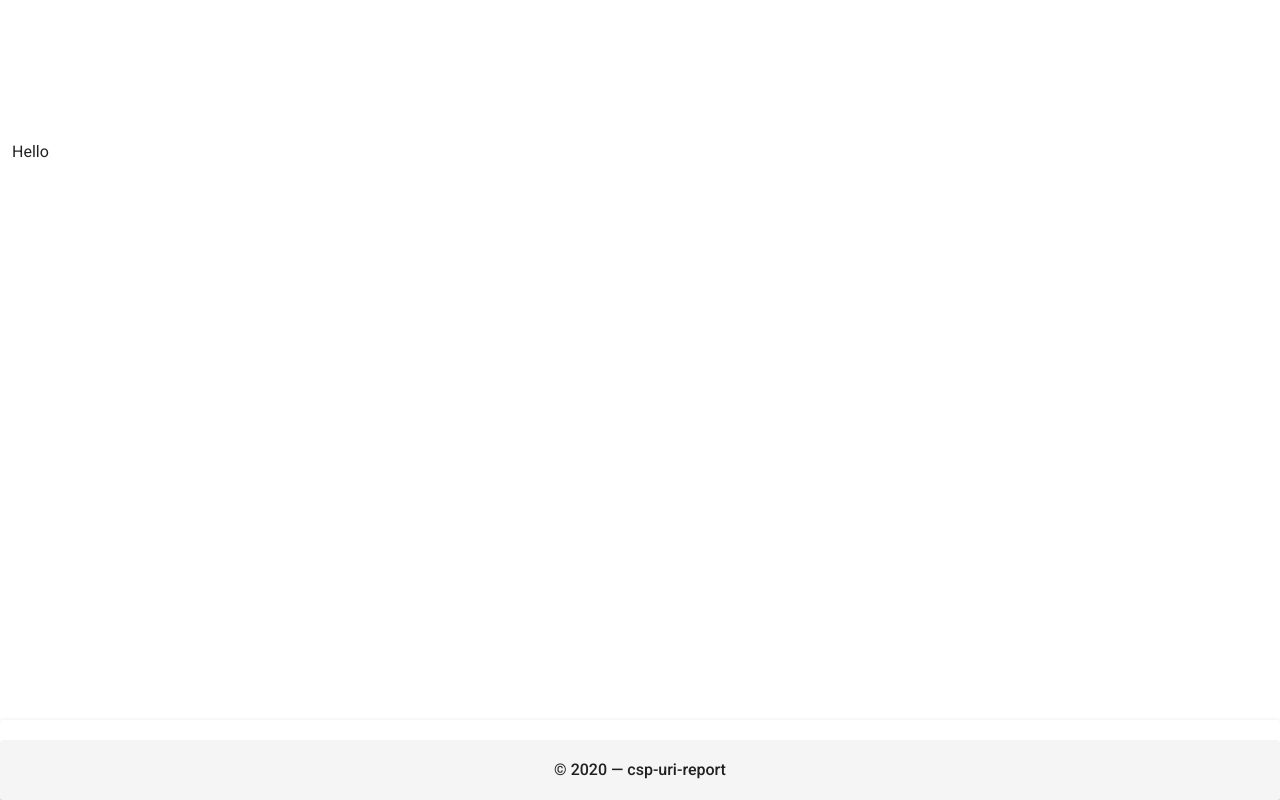
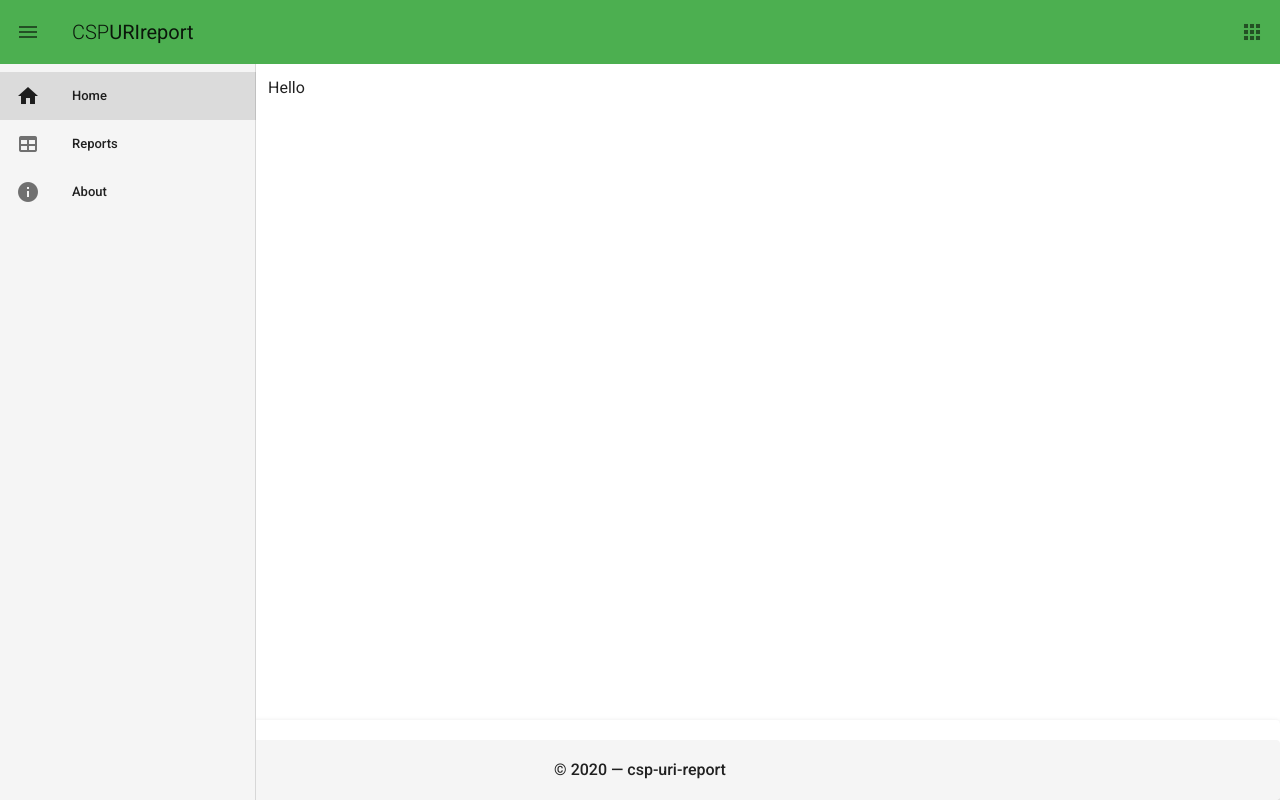
Before and after one commit to strangnet/csp-uri-report-vue, a Vue app: page /#/ in a window 1280 px wide. Built offline with nearby package versions, Linux system fonts and the light colour scheme.

Commit message:
reworking header

```diff
--- a/src/components/core/Header.vue
+++ b/src/components/core/Header.vue
@@ -1,25 +1,36 @@
 <template>
-  <v-card class="overflow-hidden">
-    <v-app-bar app absolute shrink-on-scroll prominent>
-      <v-app-bar-nav-icon></v-app-bar-nav-icon>
+  <nav>
+    <v-navigation-drawer app v-model="drawer" clipped color="grey lighten-4">
+      <v-list dense>
+        <v-list-item
+          v-for="item in items"
+          :key="item.title"
+          router
+          :to="item.route"
+        >
+          <v-list-item-action>
+            <v-icon>{{ item.icon }}</v-icon>
+          </v-list-item-action>
+          <v-list-item-content>
+            <v-list-item-title>
+              {{ item.title }}
+            </v-list-item-title>
+          </v-list-item-content>
+        </v-list-item>
+      </v-list>
+    </v-navigation-drawer>
+    <v-app-bar app class="primary" flat clipped-left>
+      <v-app-bar-nav-icon @click.stop="drawer = !drawer"></v-app-bar-nav-icon>
 
-      <v-toolbar-title>CSP URI Report</v-toolbar-title>
+      <header-logo />
 
       <v-spacer></v-spacer>
 
       <v-btn icon>
-        <v-icon>mdi-magnify</v-icon>
-      </v-btn>
-
-      <v-btn icon>
-        <v-icon>mdi-heart</v-icon>
-      </v-btn>
-
-      <v-btn icon>
-        <v-icon>mdi-dots-vertical</v-icon>
+        <v-icon>mdi-apps</v-icon>
       </v-btn>
     </v-app-bar>
-  </v-card>
+  </nav>
 </template>
 
 <script lang="ts">
@@ -27,15 +38,16 @@ import Vue from "vue";
 export default Vue.extend({
   name: "Header",
   components: {
-    //
+    HeaderLogo: () => import("@/components/core/Logo.vue")
   },
   data: () => ({
     items: [
-      { title: "Dashboard", icon: "mdi-view-dashboard" },
-      { title: "Photos", icon: "mdi-image" },
-      { title: "About", icon: "mdi-help-box" }
+      { title: "Home", icon: "mdi-home", route: "/" },
+      { title: "Reports", icon: "mdi-table", route: "/reports" },
+      { title: "About", icon: "mdi-information", route: "/about" }
     ],
-    right: null
+    right: false,
+    drawer: true
   })
 });
 </script>
--- /dev/null
+++ b/src/components/core/Logo.vue
@@ -0,0 +1,19 @@
+<template>
+  <v-toolbar-title class="gray--text">
+    <span class="font-weight-light">CSP</span>
+    <span>URIreport</span>
+  </v-toolbar-title>
+</template>
+
+<script lang="ts">
+import Vue from "vue";
+export default Vue.extend({
+  name: "HeaderLogo",
+  components: {
+    //
+  },
+  data: () => ({
+    //
+  })
+});
+</script>
```
